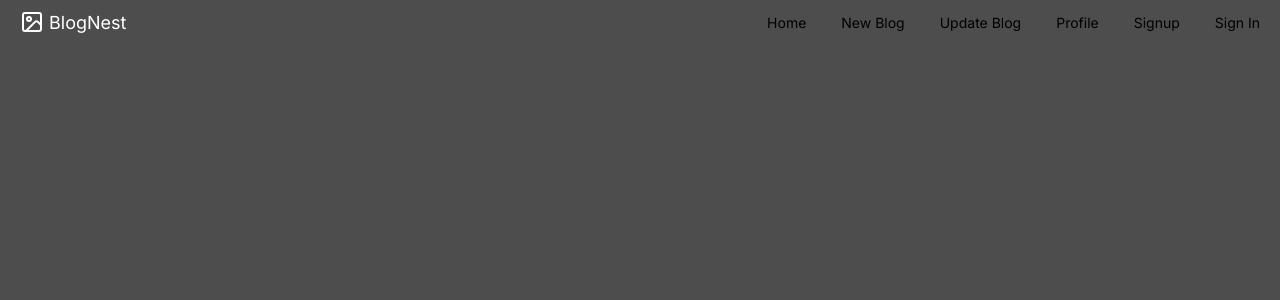
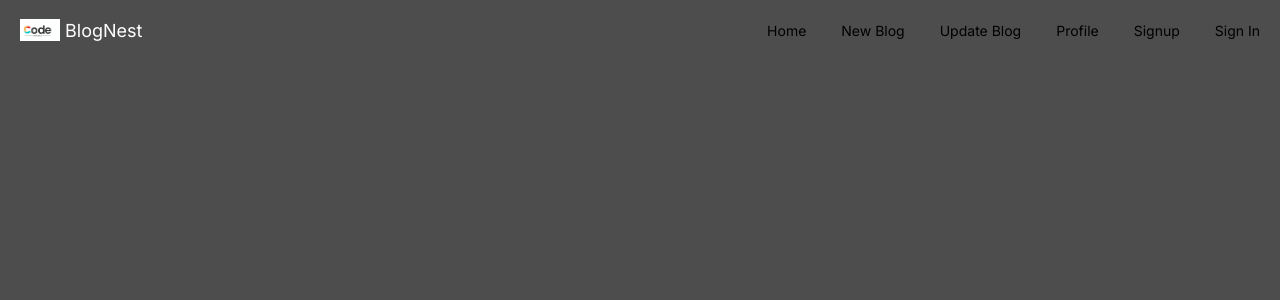
Before and after one commit to rvupmo33/blog-nest, a React (Create React App) app in the folder frontend/: page / in a window 1280 px wide. Shown: the top 300 px of the page. Built offline with nearby package versions, Linux system fonts and the light colour scheme; a web font is replaced by a local one.

Commit message:
TeamLogo

```diff
--- a/frontend/src/shared/components/Navigation/MainNavigation.css
+++ b/frontend/src/shared/components/Navigation/MainNavigation.css
@@ -35,4 +35,18 @@
     .main-navigation__header-nav {
       display: block;
     }
+
+
+    .main-navigation__logo-container {
+      display: flex;
+      align-items: center;
+      gap: 0.5rem; /* Space between image and text */
+    }
+
+    .main-navigation__logo {
+      width: 40px; /* Adjust width as needed */
+      height: 40px; /* Adjust height as needed */
+      object-fit: contain; /* Ensure the image maintains its aspect ratio */
+    }
+
   }
--- a/frontend/src/shared/components/Navigation/MainNavigation.js
+++ b/frontend/src/shared/components/Navigation/MainNavigation.js
@@ -37,14 +37,23 @@ const MainNavigation = (props) => {
         </button>
 
         {/* <PanelRightClose /> */}
+
         <h1 className="main-navigation__title">
+          <Link to="/">
+          <div className="main-navigation__logo-container">
+            <img src="/code_maverick_logo 1.png" alt="Logo" className="main-navigation__logo" />
+                BlogNest
+          </div>
+        </Link>
+        </h1>
+        {/*<h1 className="main-navigation__title">
           <Link to="/">
             <div>
               <Image />
               BlogNest
             </div>
           </Link>
-        </h1>
+        </h1>*/}
 
         <nav className="main-navigation__header-nav">
           <NavLinks />
```
Also changed, not shown: frontend/public/code_maverick_logo 1.png (added).
